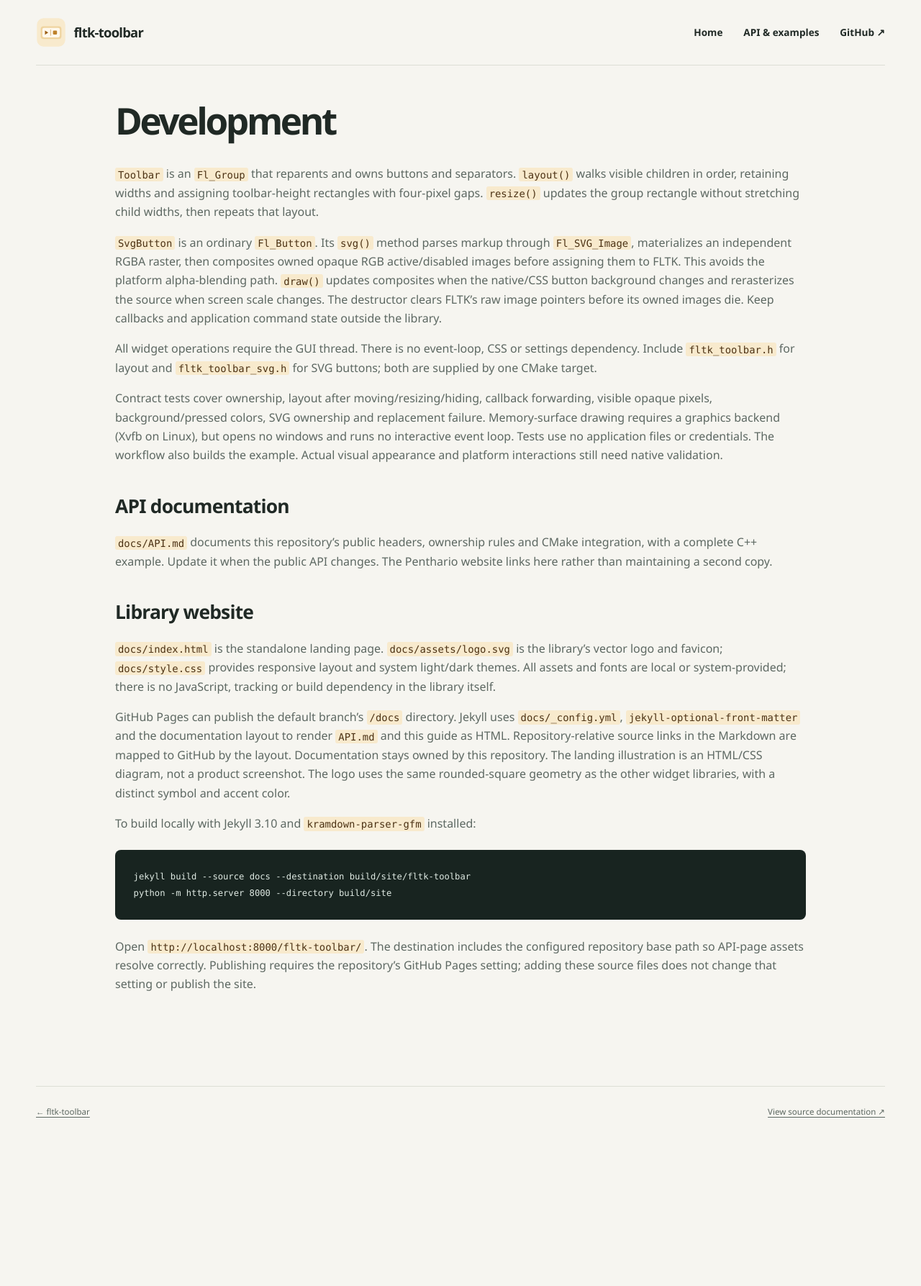
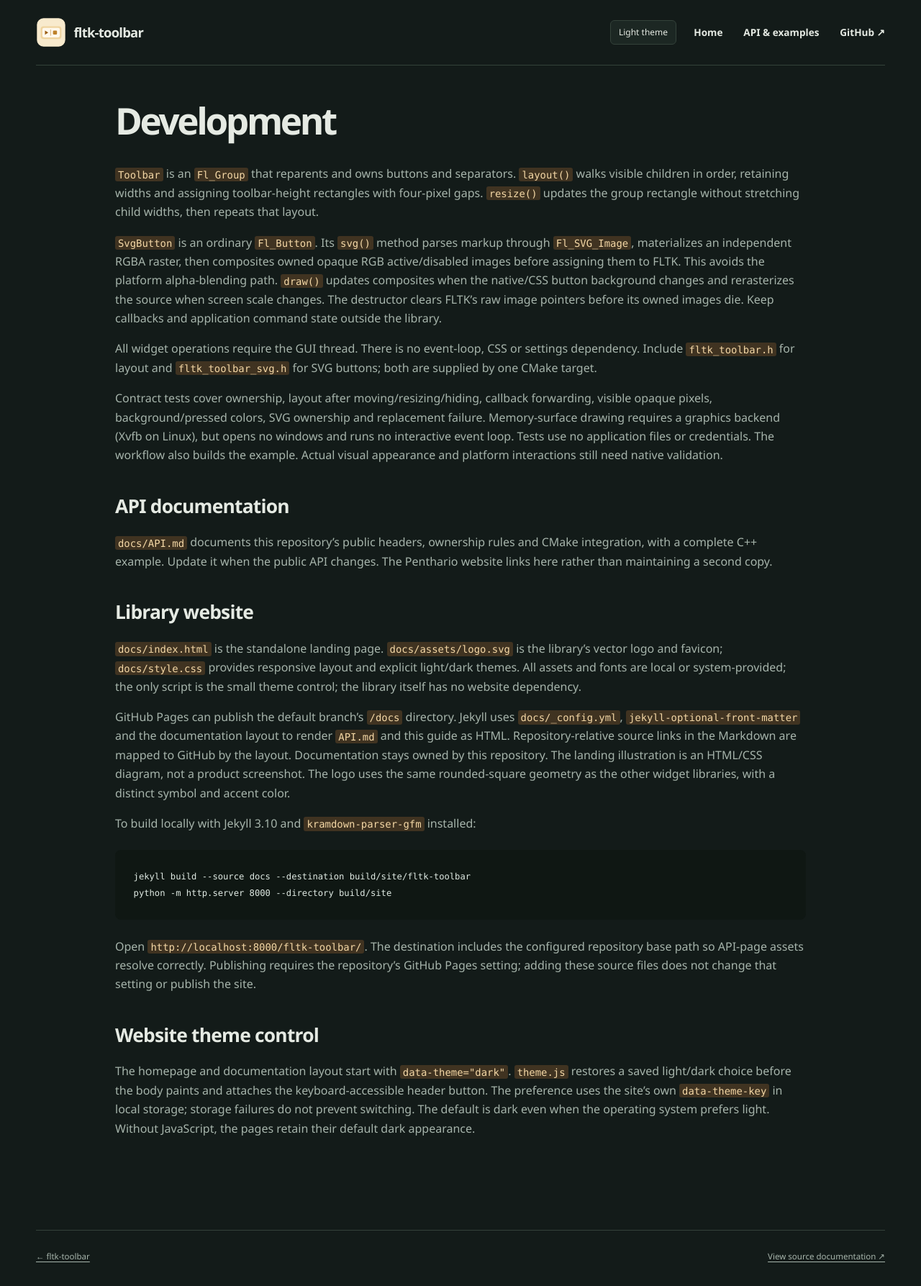
Before and after one commit to hdijkema/fltk-toolbar, a Jekyll site: the page built from docs/DEVELOPMENT.md, in a window 1280 px wide. Shown: the whole page at 72% size. Built offline with Jekyll 4.4.1, drawn with Linux system fonts in a browser that asks for light colours; our own code applies the rules of GitHub Pages for plain Markdown files; before the commit the page ends 1586 px from its top, so only the background shows below that.

Commit message:
API and documentation.

```diff
--- a/docs/DEVELOPMENT.md
+++ b/docs/DEVELOPMENT.md
@@ -34,8 +34,8 @@ changes. The Penthario website links here rather than maintaining a second copy.
 
 `docs/index.html` is the standalone landing page. `docs/assets/logo.svg` is the
 library's vector logo and favicon; `docs/style.css` provides responsive layout
-and system light/dark themes. All assets and fonts are local or system-provided;
-there is no JavaScript, tracking or build dependency in the library itself.
+and explicit light/dark themes. All assets and fonts are local or system-provided;
+the only script is the small theme control; the library itself has no website dependency.
 
 GitHub Pages can publish the default branch's `/docs` directory. Jekyll uses
 `docs/_config.yml`, `jekyll-optional-front-matter` and the documentation layout
@@ -55,3 +55,12 @@ python -m http.server 8000 --directory build/site
 Open `http://localhost:8000/fltk-toolbar/`. The destination includes the configured
 repository base path so API-page assets resolve correctly. Publishing requires the repository's GitHub Pages setting;
 adding these source files does not change that setting or publish the site.
+
+## Website theme control
+
+The homepage and documentation layout start with `data-theme="dark"`.
+`theme.js` restores a saved light/dark choice before the body paints and attaches
+the keyboard-accessible header button. The preference uses the site's own
+`data-theme-key` in local storage; storage failures do not prevent switching.
+The default is dark even when the operating system prefers light. Without
+JavaScript, the pages retain their default dark appearance.
--- a/docs/_layouts/documentation.html
+++ b/docs/_layouts/documentation.html
@@ -1,17 +1,19 @@
 <!doctype html>
-<html lang="en">
+<html lang="en" data-theme="dark" data-theme-key="fltk-toolbar-theme">
 <head>
   <meta charset="utf-8">
   <meta name="viewport" content="width=device-width, initial-scale=1">
   <title>{{ page.title | default: page.name | remove: '.md' | escape }} &middot; {{ site.title | escape }}</title>
   <meta name="description" content="API reference, C++ examples and development documentation for {{ site.title | escape }}.">
   <link rel="icon" href="{{ '/assets/logo.svg' | relative_url }}" type="image/svg+xml">
+  <script src="{{ '/theme.js' | relative_url }}"></script>
   <link rel="stylesheet" href="{{ '/style.css' | relative_url }}">
 </head>
 <body>
   <a class="skip-link" href="#main">Skip to content</a>
   <header class="container site-header">
     <a class="brand" href="{{ '/' | relative_url }}"><img src="{{ '/assets/logo.svg' | relative_url }}" width="42" height="42" alt=""><span>{{ site.title | escape }}</span></a>
+    <button class="theme-toggle" id="theme-toggle" type="button" aria-label="Switch to light theme" hidden>Light theme</button>
     <nav aria-label="Main navigation"><a href="{{ '/' | relative_url }}">Home</a><a href="{{ '/API.html' | relative_url }}">API &amp; examples</a><a href="{{ site.repository_url }}">GitHub &nearr;</a></nav>
   </header>
   <main class="container docs-page" id="main">
--- a/docs/index.html
+++ b/docs/index.html
@@ -1,5 +1,5 @@
 <!doctype html>
-<html lang="en">
+<html lang="en" data-theme="dark" data-theme-key="fltk-toolbar-theme">
 <head>
   <meta charset="utf-8">
   <meta name="viewport" content="width=device-width, initial-scale=1">
@@ -10,12 +10,14 @@
   <meta property="og:description" content="A small horizontal toolbar for FLTK, with ordinary buttons, separators and crisp SVG icons. Native callbacks and shortcuts keep working.">
   <meta property="og:type" content="website">
   <link rel="icon" href="assets/logo.svg" type="image/svg+xml">
+  <script src="theme.js"></script>
   <link rel="stylesheet" href="style.css">
 </head>
 <body>
   <a class="skip-link" href="#main">Skip to content</a>
   <header class="container site-header">
     <a class="brand" href="./"><img src="assets/logo.svg" width="42" height="42" alt=""><span>fltk-toolbar</span></a>
+    <button class="theme-toggle" id="theme-toggle" type="button" aria-label="Switch to light theme" hidden>Light theme</button>
     <nav aria-label="Main navigation"><a href="#quickstart">Quick start</a><a href="API.html">API &amp; examples</a><a href="https://github.com/hdijkema/fltk-toolbar">GitHub &nearr;</a></nav>
   </header>
   <main class="container" id="main">
@@ -56,6 +58,6 @@ toolbar-&gt;end();</code></pre><div class="code-caption">Usage excerpt; surround
       <div class="reading-links"><a href="API.html">API reference &amp; examples <span>&nearr;</span></a><a href="https://github.com/hdijkema/fltk-toolbar#readme">Build &amp; installation <span>&nearr;</span></a><a href="https://github.com/hdijkema/fltk-toolbar/issues">Issues &amp; feedback <span>&nearr;</span></a></div>
     </section>
   </main>
-  <footer class="container site-footer"><span>fltk-toolbar &middot; <a href="https://github.com/hdijkema/fltk-toolbar/blob/main/LICENSE">LGPL 2.1</a> &middot; Built for <a href="https://www.fltk.org/">FLTK</a></span><div class="family" aria-label="Related libraries"><a href="https://hdijkema.github.io/fltk-css/">fltk-css</a> <a href="https://hdijkema.github.io/fltk-cell/">fltk-cell</a> <a href="https://hdijkema.github.io/fltk-dock/">fltk-dock</a></div></footer>
+  <footer class="container site-footer"><span>fltk-toolbar &middot; <a href="https://github.com/hdijkema/fltk-toolbar/blob/main/LICENSE">LGPL 2.1</a> &middot; Built for <a href="https://www.fltk.org/">FLTK</a></span><div class="family" aria-label="Related libraries"><a href="https://hdijkema.github.io/fltk-trayicon/">fltk-trayicon</a> <a href="https://hdijkema.github.io/fltk-css/">fltk-css</a> <a href="https://hdijkema.github.io/fltk-cell/">fltk-cell</a> <a href="https://hdijkema.github.io/fltk-dock/">fltk-dock</a></div></footer>
 </body>
 </html>
--- a/docs/style.css
+++ b/docs/style.css
@@ -1,5 +1,5 @@
 /* Library website: local assets, system fonts, no application dependencies. */
-:root { color-scheme: light dark; --paper:#f6f5f0; --surface:#fffefb; --text:#202925; --muted:#5d6862; --line:#dcded5; --code-bg:#182420; --code-text:#e0ebe4; font-family:"Segoe UI",Arial,sans-serif; line-height:1.65; background:var(--paper); color:var(--text); }
+:root { color-scheme: light; --paper:#f6f5f0; --surface:#fffefb; --text:#202925; --muted:#5d6862; --line:#dcded5; --code-bg:#182420; --code-text:#e0ebe4; font-family:"Segoe UI",Arial,sans-serif; line-height:1.65; background:var(--paper); color:var(--text); }
 * { box-sizing:border-box; }
 body { margin:0; }
 a { color:inherit; text-underline-offset:.22em; }
@@ -123,11 +123,9 @@ pre code { display:block; min-width:max-content; }
 .docs-page pre code { font-size:inherit; }
 .docs-page .highlight { max-width:100%; }
 .docs-page .highlight .c,.docs-page .highlight .c1 { color:#9fbbb0; }
-@media(prefers-color-scheme:dark) {
- :root { --paper:#131b19; --surface:#1c2723; --text:#e5eae3; --muted:#a6b4ab; --line:#34423a; --code-bg:#0f1713; --code-text:#e0ebe4; }
- .button,.sample-button,.check-mark { color:#132019; }
- .swatch-row i { border-color:#fff3; }
-}
+:root[data-theme="dark"] { color-scheme: dark; --paper:#131b19; --surface:#1c2723; --text:#e5eae3; --muted:#a6b4ab; --line:#34423a; --code-bg:#0f1713; --code-text:#e0ebe4; }
+:root[data-theme="dark"] .button, :root[data-theme="dark"] .sample-button, :root[data-theme="dark"] .check-mark { color:#132019; }
+:root[data-theme="dark"] .swatch-row i { border-color:#fff3; }
 @media(max-width:1000px) { .hero { gap:2rem; } .quickstart { gap:2.5rem; } .features { gap:1.5rem; } .mock-toolbar { gap:.6rem; } }
 @media(max-width:760px) {
  .container { width:calc(100% - 2.5rem); }
@@ -148,4 +146,10 @@ pre code { display:block; min-width:max-content; }
 }
 @media(max-width:390px) { .site-header nav { width:100%; justify-content:space-between; } .data-grid { grid-template-columns:76px minmax(0,1fr); } .data-grid>div { padding:.7rem; } .mock-toolbar { gap:.5rem; padding:.8rem; } .shortcut { display:none; } }
 :root { --accent:#9a5c10; --soft:#f8eacd; --ink:#4c3214; }
-@media(prefers-color-scheme:dark) { :root { --accent:#edbb69; --soft:#403321; --ink:#f4d8a6; } }
+:root[data-theme="dark"] { color-scheme: dark; --accent:#edbb69; --soft:#403321; --ink:#f4d8a6; }
+
+.theme-toggle { flex-shrink:0; margin-left:auto; padding:.4rem .7rem; border:1px solid var(--line); border-radius:6px; background:var(--surface); color:var(--text); font:inherit; font-size:.75rem; cursor:pointer; white-space:nowrap; }
+.theme-toggle[hidden] { display:none; }
+.theme-toggle:hover { border-color:var(--accent); }
+.theme-toggle:focus-visible { outline:3px solid var(--accent); outline-offset:4px; }
+@media(max-width:760px) { .site-header nav { width:100%; justify-content:space-between; } }
--- /dev/null
+++ b/docs/theme.js
@@ -0,0 +1,51 @@
+// Start dark, restore this site's explicit choice, and keep switching usable
+// when browser privacy settings block local storage.
+class PageTheme {
+  constructor(root) {
+    this.root = root;
+    this.storageKey = root.dataset.themeKey;
+    this.stylesheet = document.getElementById('dark-theme');
+    this.choice = 'dark';
+    this.button = null;
+    try {
+      const saved = localStorage.getItem(this.storageKey);
+      if (saved === 'light' || saved === 'dark') this.choice = saved;
+    } catch {
+      // The default remains usable without browser storage.
+    }
+    this.apply();
+    document.addEventListener('DOMContentLoaded', () => this.attach());
+  }
+
+  // Apply the theme before the body paints, then update the control if attached.
+  apply() {
+    const dark = this.choice === 'dark';
+    this.root.dataset.theme = this.choice;
+    if (this.stylesheet) this.stylesheet.media = dark ? 'all' : 'not all';
+    if (!this.button) return;
+    this.button.textContent = dark ? 'Light theme' : 'Dark theme';
+    this.button.setAttribute('aria-label', dark ? 'Switch to light theme' : 'Switch to dark theme');
+  }
+
+  // Native buttons support keyboard activation; reveal only a working control.
+  attach() {
+    this.button = document.getElementById('theme-toggle');
+    if (!this.button) return;
+    this.button.hidden = false;
+    this.button.addEventListener('click', () => this.toggle());
+    this.apply();
+  }
+
+  // Remember the choice per site without requiring storage for the current page.
+  toggle() {
+    this.choice = this.choice === 'dark' ? 'light' : 'dark';
+    try {
+      localStorage.setItem(this.storageKey, this.choice);
+    } catch {
+      // The current page still switches when storage is blocked.
+    }
+    this.apply();
+  }
+}
+
+new PageTheme(document.documentElement);
```
